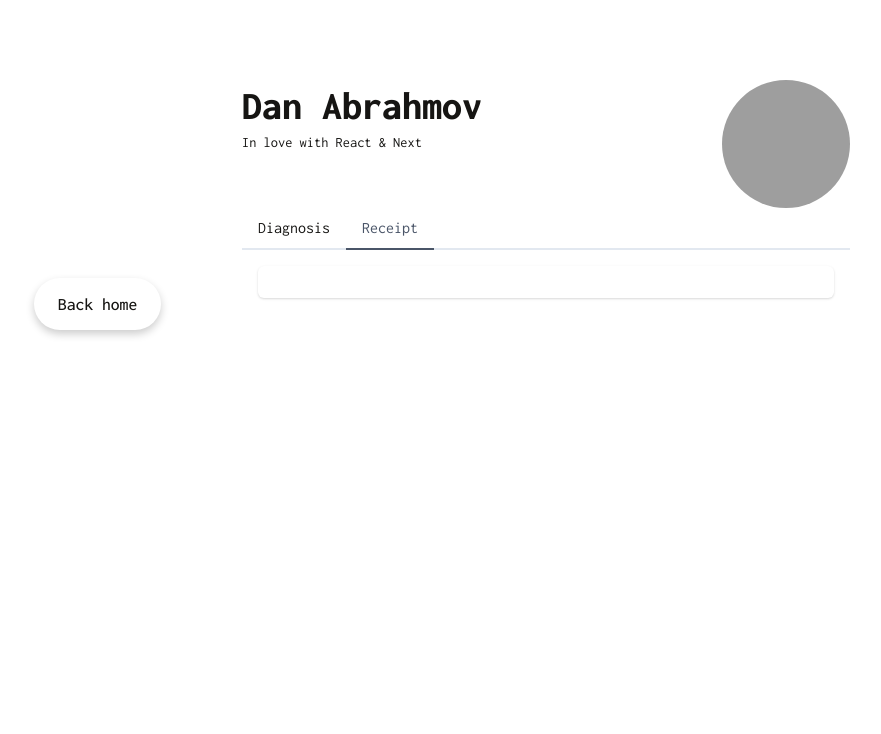
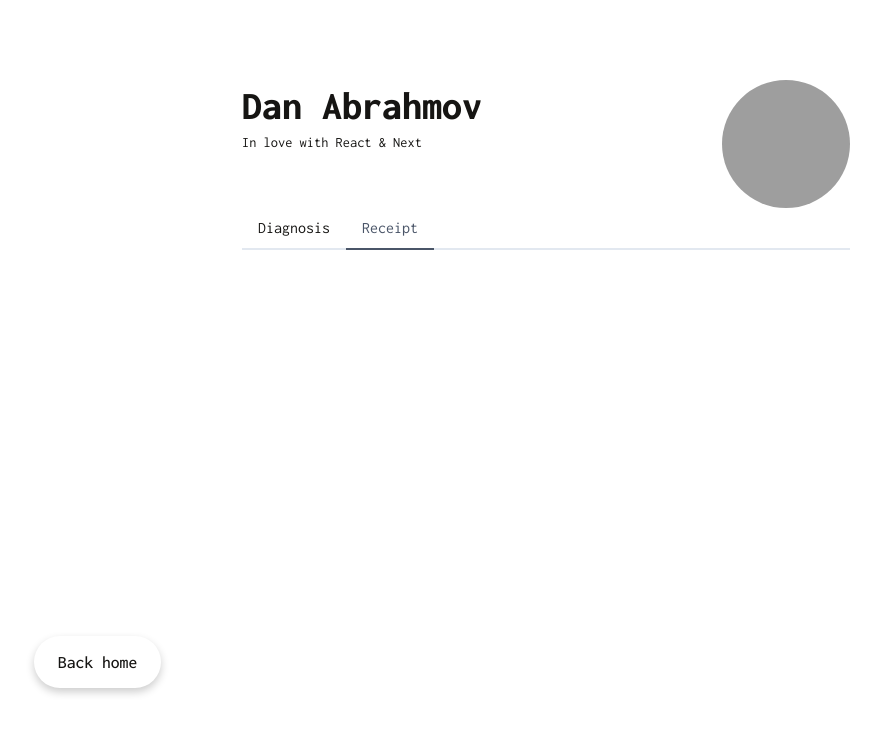
Before and after one commit to nauqh/resonance, a React (Vite) app in the folder frontend/: page /user in a window 1280 px wide. Both pictures are taken after a click on the tab "Receipt". Shown: the top 734 px of the page, without its empty margins (94-975 px from the left). Built offline with nearby package versions, Linux system fonts and the light colour scheme; no server answers; grey boxes are pictures that could not be loaded.

Commit message:
refactor(User): add float home button

```diff
--- a/frontend/src/pages/User/User.tsx
+++ b/frontend/src/pages/User/User.tsx
@@ -23,7 +23,7 @@
 			<section className="container">
 				<UserProfile />
 
-				<Tabs colorScheme="gray">
+				<Tabs colorScheme="gray" minHeight="480px">
 					<TabList>
 						<Tab>Diagnosis</Tab>
 						<Tab>Receipt</Tab>
@@ -51,9 +51,7 @@
 						</TabPanel>
 
 						{/* Receipt cards */}
-						<TabPanel>
-							<Card marginBottom={"1rem"} padding={"1rem"}></Card>
-						</TabPanel>
+						<TabPanel></TabPanel>
 					</TabPanels>
 				</Tabs>
 
```
